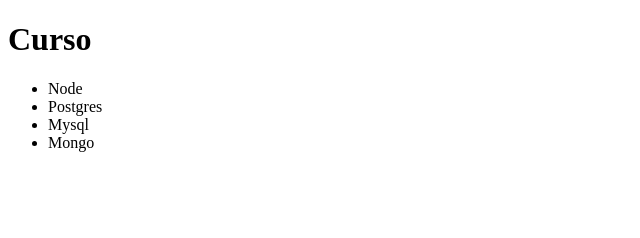
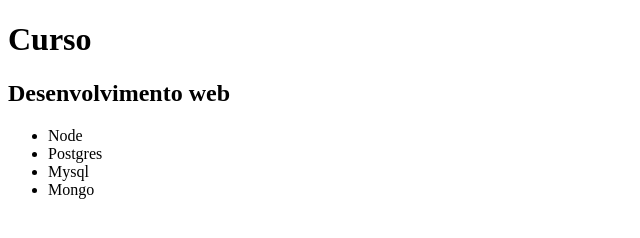
Before and after one commit to LuanBMartins/git-estudos, a website: page index.html in a window 1280 px wide. Shown: the whole page, without its empty margins (0-640 px from the left). Drawn offline with Linux system fonts and the light colour scheme.

Commit message:
Adicionando titulo de desenvolvimento web

```diff
--- a/index.html
+++ b/index.html
@@ -9,6 +9,7 @@
 <body>
     <header>
         <H1>Curso</H1>
+        <h2>Desenvolvimento web</h2>
     </header>
 
     <section>
```
